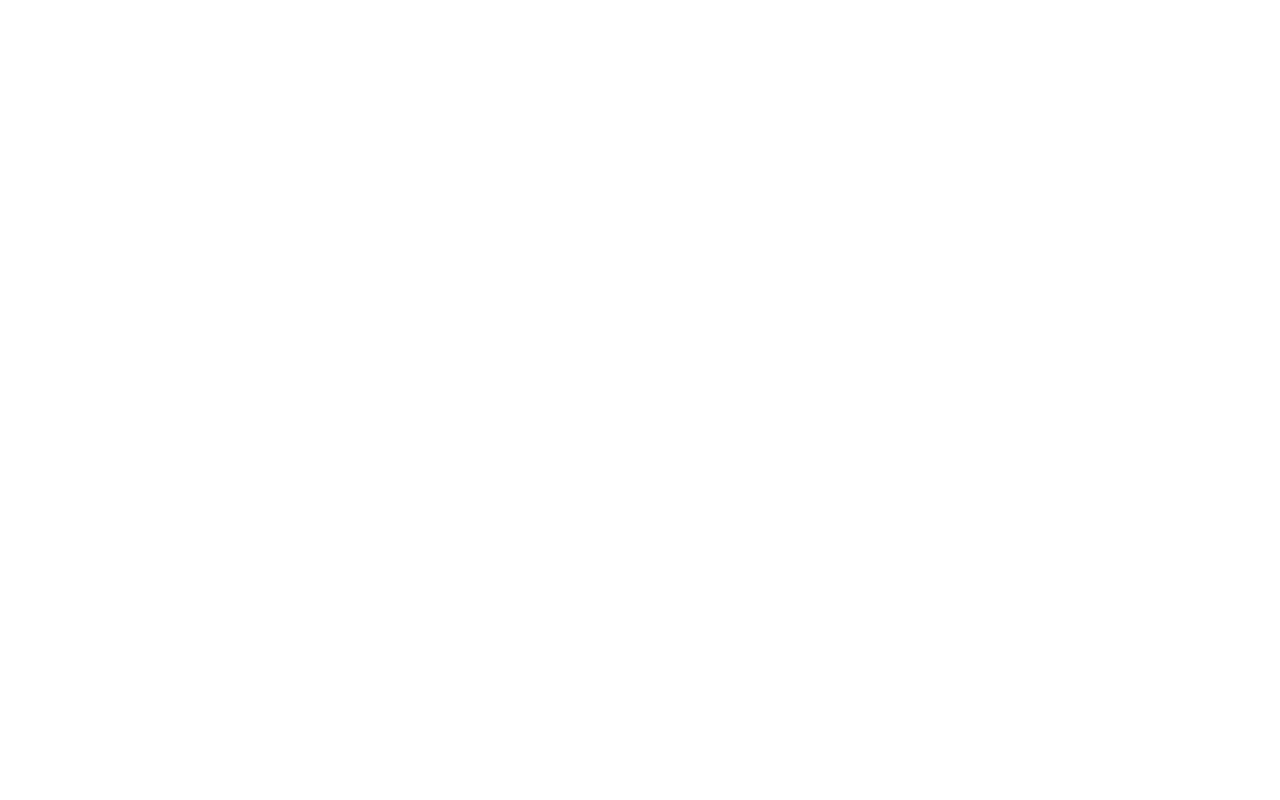
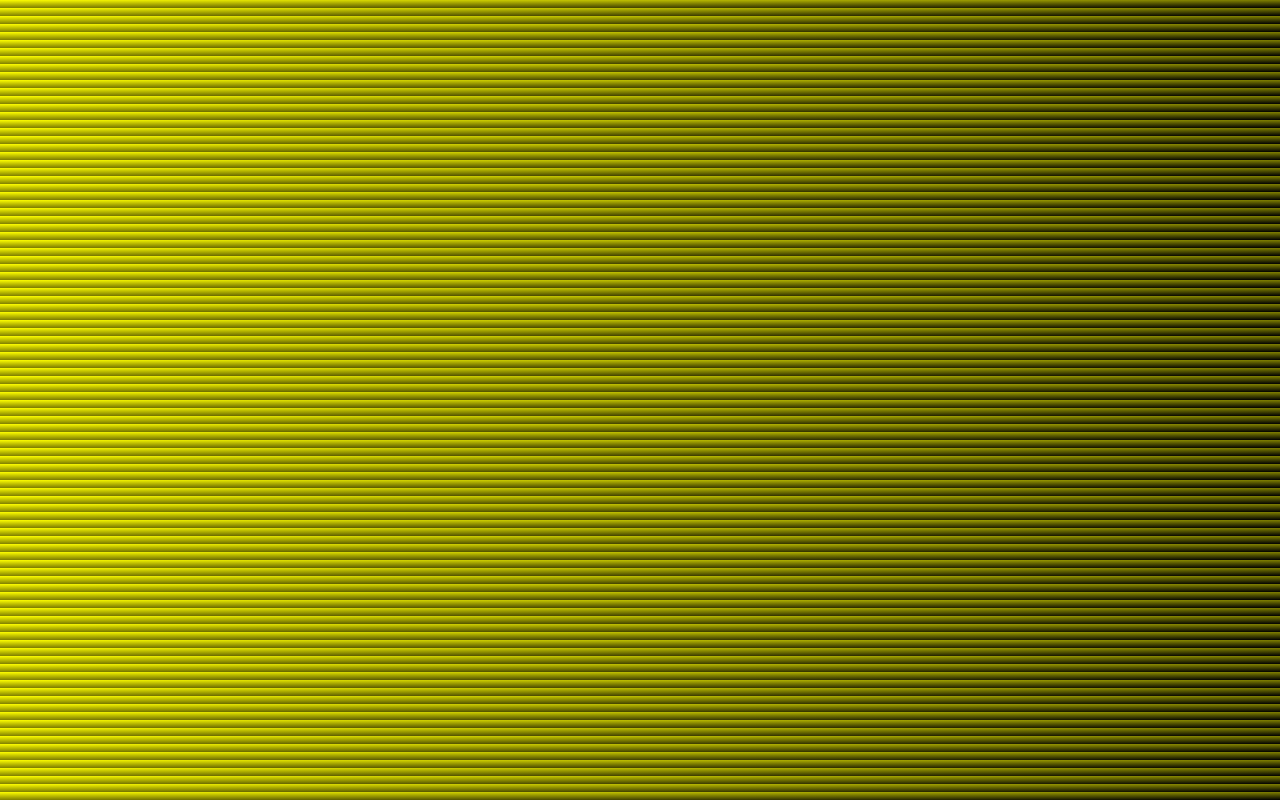
Before and after one commit to LeetMace/SAJ-Auto-Transport, a plain HTML site: page index.html in a window 1280 px wide. Drawn offline with Linux system fonts and the light colour scheme.

Commit message:
Do Stuff

```diff
--- a/css/style.css
+++ b/css/style.css
@@ -4,8 +4,7 @@
 }*/
 
 html {
-	background-color:
-	linear-gradient(to right, RGB(255,255,0), RGB(0,0,0))
+	background: linear-gradient(to bottom right, RGB(255,255,0), RGB(0,0,0))
 }
 
 p.footer {
```
Also changed, not shown: 1 other file.
